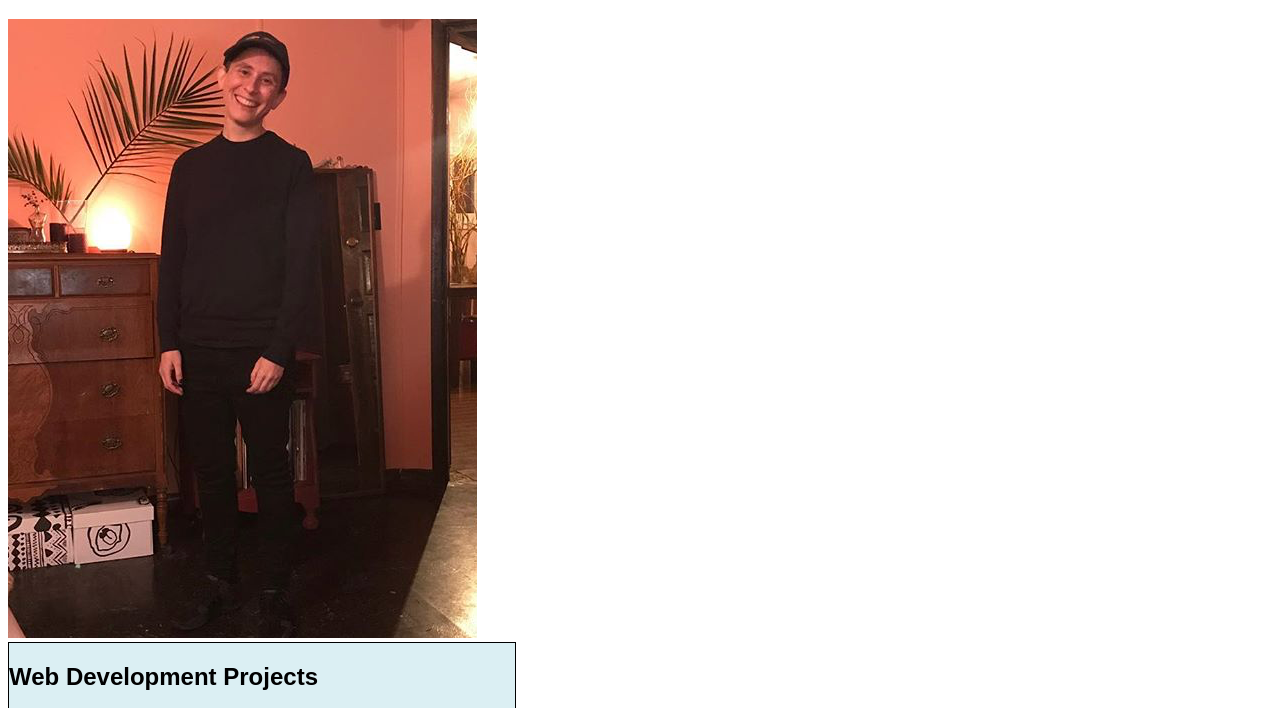
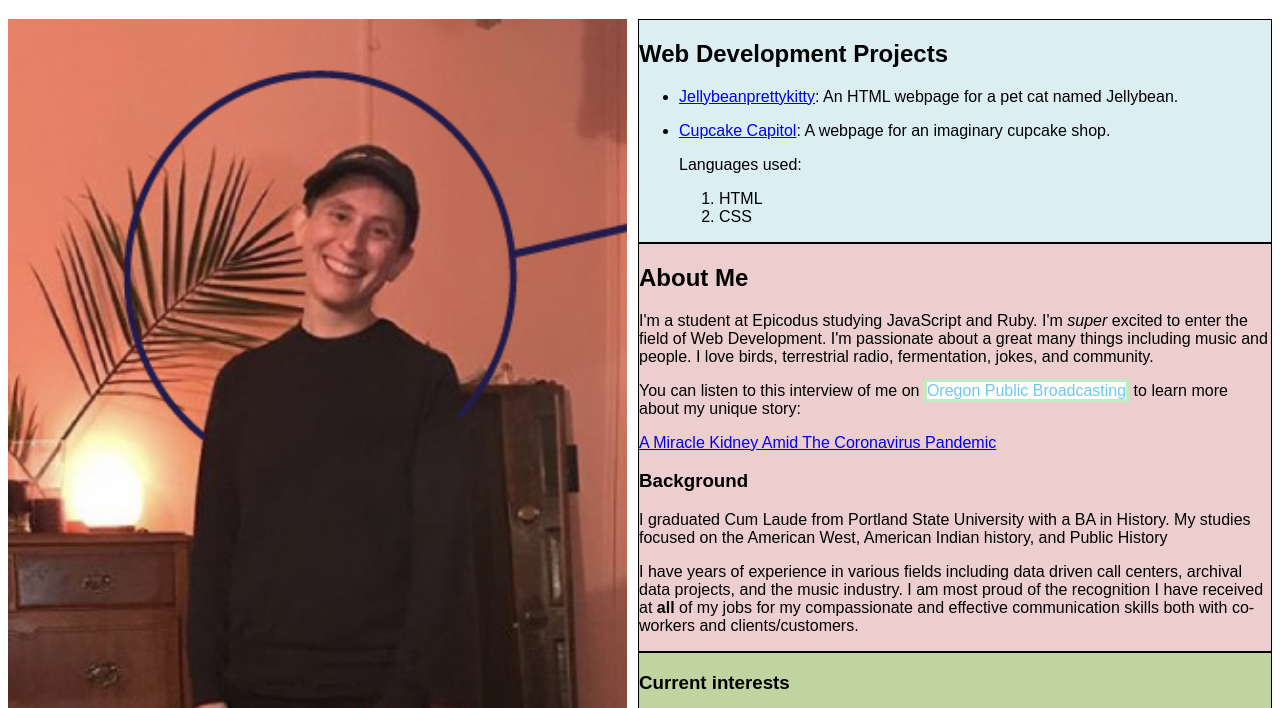
Before and after one commit to HR-Williams/hr-williams-portfolio, a plain HTML site: page index.html in a window 1280 px wide. Shown: the part 61-769 px from the top of the page. Drawn offline with Linux system fonts and the light colour scheme.

Commit message:
Change page layout, delete columns, float text boxes right and image left, replace image

```diff
--- a/css/styles.css
+++ b/css/styles.css
@@ -9,10 +9,7 @@ body {
   border-width: 3px;
 }
 
-.column {
-  width: 50%;
-  float: right;
-}
+
 
 .box  {
   width: 50%;
@@ -20,18 +17,26 @@ body {
   border-width: 1px;
   background-color: rgb(192, 212, 161);
   margin-bottom: 1px;
+  float: right;
 }
 
 .projects-box {
-  width: 40%;
+  float: right;
+  width: 50%;
   border: solid rgb(0, 0, 0);
   border-width: 1px;
   background-color: rgb(219, 239, 243);
 }
 
 .about-box {
-  width: 60%;
+  float: right;
+  width: 50%;
   border: solid rgb(0, 0, 0);
   border-width: 1px;
   background-color: rgb(236, 206, 206);
 }
+
+img {
+  float: left;
+  width: 49%;
+}
--- a/index.html
+++ b/index.html
@@ -6,7 +6,7 @@
 </head>
 <body>
   <h1>HR Williams</h1>
-  <img src="img/hr_fern.PNG" alt="A photo of HR standing and smiling in a room with salmon walls. A fern is behind them.">
+  <img src="img/hrw_fern.jpg" alt="A photo of HR standing and smiling in a room with salmon walls. A fern is behind them.">
   <div class="projects-box">
     <h2>Web Development Projects</h2>
     <ul>
```
Also changed, not shown: img/hr_fern.PNG (deleted), img/hrw_fern.jpg (added).
